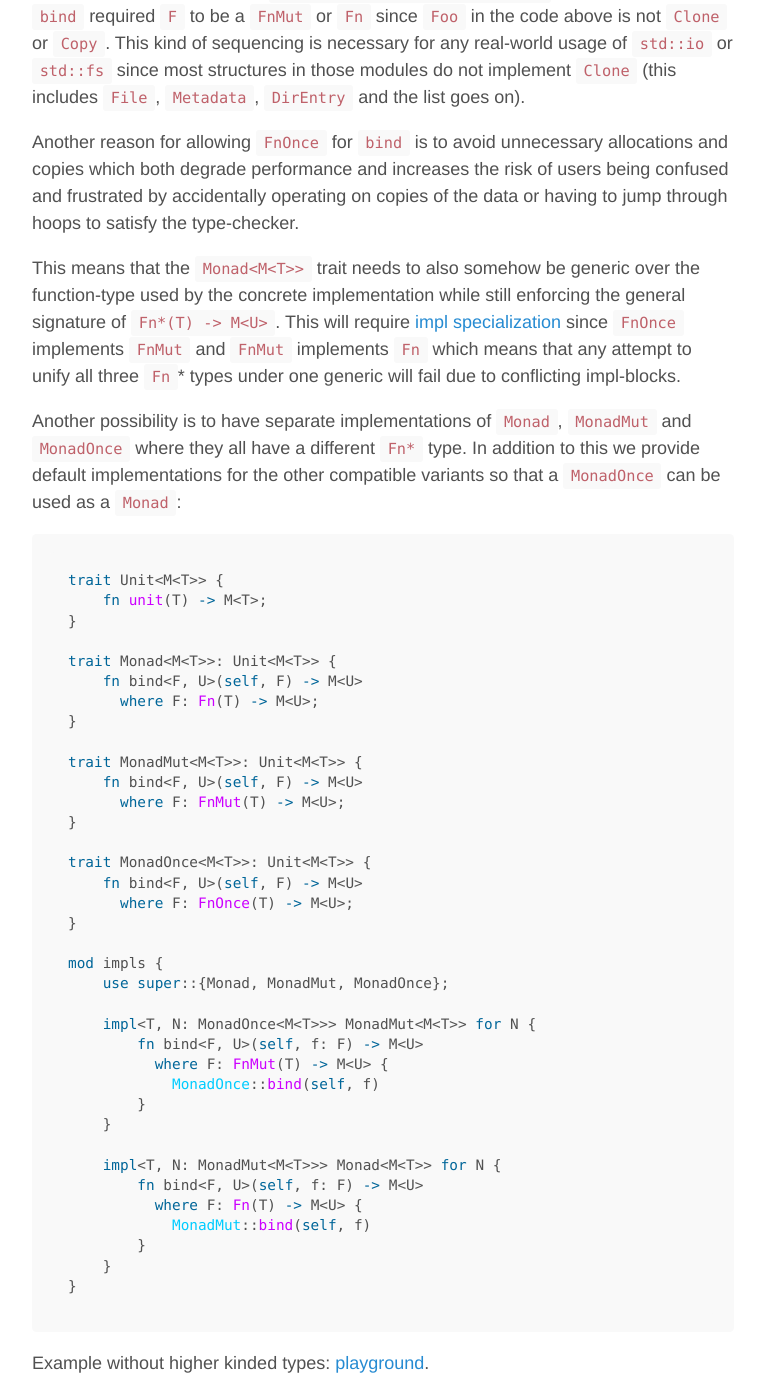
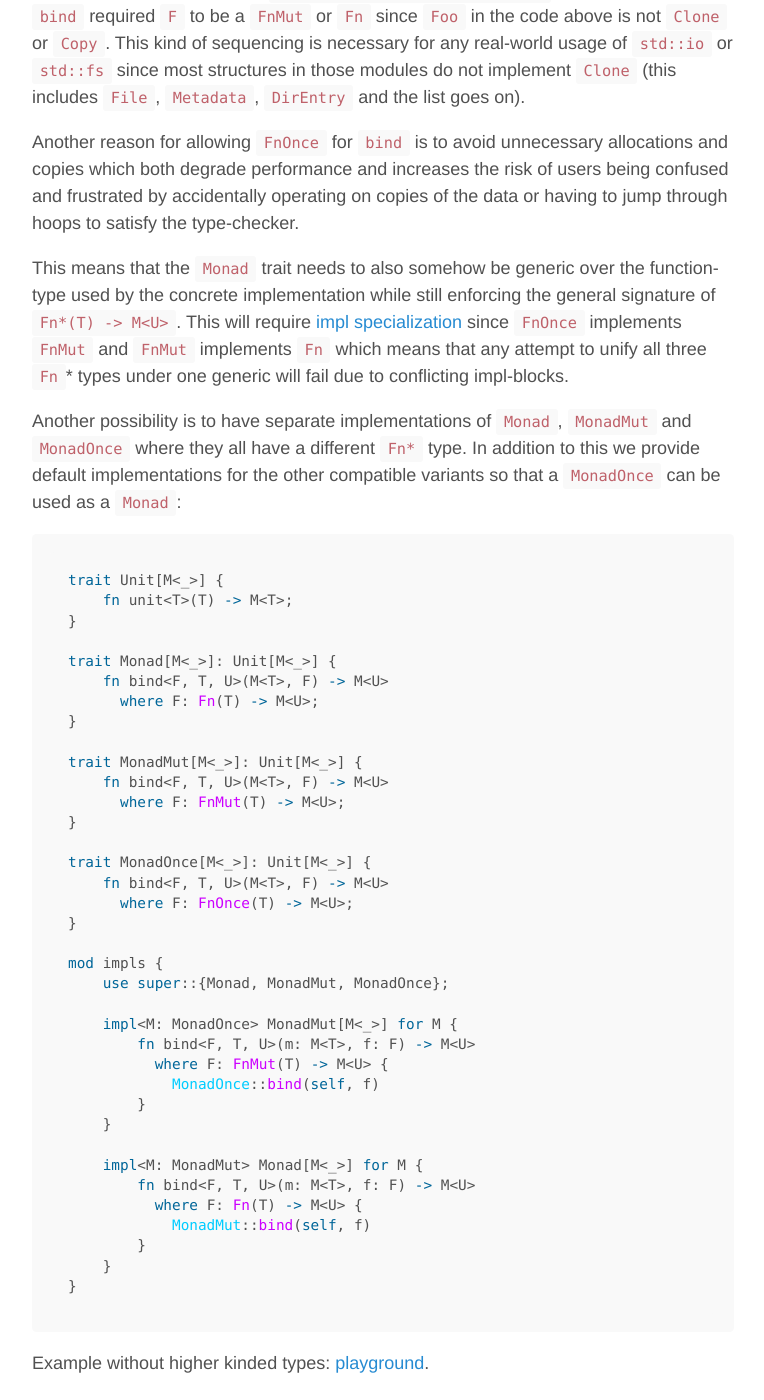
Before and after one commit to m4rw3r/m4rw3r.github.io, a Jekyll site: the page built from _posts/2015-09-19-rust-and-monad-trait.md, in a window 1280 px wide and 1400 px high, scrolled down 2838 px. Shown: the whole window, without its empty margins (257-1021 px from the left). Built offline with Jekyll 4.4.1, drawn with Linux system fonts in a browser that asks for light colours; Markdown is read by kramdown in place of the engine named in the settings; comment, search, counter and statistics services are not loaded; some of the changed text lies outside the part shown.

Commit message:
Changed syntax for HKT and moved the generic T for Monad to bind

````diff
--- a/_posts/2015-09-19-rust-and-monad-trait.md
+++ b/_posts/2015-09-19-rust-and-monad-trait.md
@@ -19,25 +19,25 @@ proper feature or syntax in a programming language &mdash; but it is more of an
 what would be needed to properly implement a generic ``Monad`` trait. Hopefully this article can
 serve as some kind of start for a discussion about a real RFC.
 
-# Simple ``Monad<M<T>>`` definition
+# Simple ``Monad`` definition
 
-This is a definiton of ``Monad<M<T>>`` which is similar to the definition Scala uses, with the
+This is a definiton of ``Monad`` which is similar to the definition Scala uses, with the
 difference that the ``Applicative`` trait is not involved:
 
 ```rust
-trait Monad<M<T>> {
-    fn bind<F, U>(self, F) -> M<U>
+trait Monad[M<_>] {
+    fn bind<F, T, U>(M<T>, F) -> M<U>
       where F: FnOnce(T) -> M<U>;
 
-    fn unit(T) -> M<T>;
+    fn unit<T>(T) -> M<T>;
 }
 ```
 
 This looks pretty neat and works nicely for ``Option<T>``:
 
 ```rust
-impl<T> Monad<Option<T>> for Option<T> {
-    fn bind<F, U>(self, f: F) -> Option<U>
+impl Monad[Option<_>] for Option {
+    fn bind<F, T, U>(m: Option<T>, f: F) -> Option<U>
       where F: FnOnce(T) -> Option<U> {
         match m {
             Some(t) => f(t),
@@ -45,22 +45,22 @@ impl<T> Monad<Option<T>> for Option<T> {
         }
     }
 
-    fn unit(t: T) -> Option<T> {
+    fn unit<T>(t: T) -> Option<T> {
         Some(t)
     }
 }
 ```
 
 Though once we try to apply this on ``Result<T, E>`` we run into a problem: what do we do with
-``E``?  ``impl<T, E> Monad<Result<T>> for Result<T, E>``? That will not work since ``Monad<M<T>>``
+``E``?  ``impl<T, E> Monad<Result<T>> for Result<T, E>``? That will not work since ``Monad``
 expects a type with only one type-parameter and ``Result`` has two. That leaves us with two
 options, either denote the higher kinded parameter with a separate syntax, or allow for partial
 application of type-constructors:
 
 ```rust
-impl<T, E> Monad<R<T>> for R<T>
+impl<E> Monad[R<_>] for R
   where R<O> = Result<O, E> {
-    fn bind<F, U>(self, f: F) -> R<U>
+    fn bind<F, T, U>(m: R<T>, f: F) -> R<U>
       where F: FnOnce(T) -> R<U> {
         match m {
           Ok(t)  => f(t),
@@ -68,25 +68,25 @@ impl<T, E> Monad<R<T>> for R<T>
         }
     }
 
-    fn unit(t: T) -> R<T> {
+    fn unit<T>(t: T) -> R<T> {
         Ok(t)
     }
 }
 ```
 
 The purpose of the syntax above would be to create a type alias ``R<O>`` as ``Result<O, E>`` for
-any fixed ``E``, this would allow us to define ``Monad<M<T>>`` on ``R<O>`` since it only requires a
+any fixed ``E``, this would allow us to define ``Monad`` on ``R<O>`` since it only requires a
 single type-parameter.
 
 ## ``Fn``, ``FnMut`` vs ``FnOnce``
 
-Another problematic issue with ``Monad<M<T>>`` is the type of the function ``F`` passed to ``bind``;
+Another problematic issue with ``Monad`` is the type of the function ``F`` passed to ``bind``;
 it will require either ``Fn``, ``FnMut`` or ``FnOnce`` depending on how it is used. Some monads,
 like ``Option<T>``, ``Result<T, E>`` and my own ``Parser`` monad are happily accepting ``FnOnce``
 which is the most permissive generic for the user of ``bind`` since they are allowed to do
 almost anything inside of ``F``.
 
-On the other hand, implementing ``Monad<M<T>>`` for ``Iterator<Item=T>`` requires an ``FnMut`` bound
+On the other hand, implementing ``Monad`` for ``Iterator<Item=T>`` requires an ``FnMut`` bound
 on ``F``, since ``F`` will be executed once for each item in the iterator and that disqualifies
 ``FnOnce``. And for some kind of ``Future<T>`` ``F`` will probably need to be something like
 ``FnOnce + Send + 'static``, and some parallel monad would want ``Fn + Send + 'static``.
@@ -123,7 +123,7 @@ which both degrade performance and increases the risk of users being confused an
 accidentally operating on copies of the data or having to jump through hoops to satisfy the
 type-checker.
 
-This means that the ``Monad<M<T>>`` trait needs to also somehow be generic over the function-type
+This means that the ``Monad`` trait needs to also somehow be generic over the function-type
 used by the concrete implementation while still enforcing the general signature of
 ``Fn*(T) -> M<U>``. This will require [impl specialization]
 since ``FnOnce`` implements ``FnMut`` and ``FnMut`` implements ``Fn`` which means that any attempt
@@ -134,37 +134,37 @@ Another possibility is to have separate implementations of ``Monad``, ``MonadMut
 implementations for the other compatible variants so that a ``MonadOnce`` can be used as a ``Monad``:
 
 ```rust
-trait Unit<M<T>> {
-    fn unit(T) -> M<T>;
+trait Unit[M<_>] {
+    fn unit<T>(T) -> M<T>;
 }
 
-trait Monad<M<T>>: Unit<M<T>> {
-    fn bind<F, U>(self, F) -> M<U>
+trait Monad[M<_>]: Unit[M<_>] {
+    fn bind<F, T, U>(M<T>, F) -> M<U>
       where F: Fn(T) -> M<U>;
 }
 
-trait MonadMut<M<T>>: Unit<M<T>> {
-    fn bind<F, U>(self, F) -> M<U>
+trait MonadMut[M<_>]: Unit[M<_>] {
+    fn bind<F, T, U>(M<T>, F) -> M<U>
       where F: FnMut(T) -> M<U>;
 }
 
-trait MonadOnce<M<T>>: Unit<M<T>> {
-    fn bind<F, U>(self, F) -> M<U>
+trait MonadOnce[M<_>]: Unit[M<_>] {
+    fn bind<F, T, U>(M<T>, F) -> M<U>
       where F: FnOnce(T) -> M<U>;
 }
 
 mod impls {
     use super::{Monad, MonadMut, MonadOnce};
 
-    impl<T, N: MonadOnce<M<T>>> MonadMut<M<T>> for N {
-        fn bind<F, U>(self, f: F) -> M<U>
+    impl<M: MonadOnce> MonadMut[M<_>] for M {
+        fn bind<F, T, U>(m: M<T>, f: F) -> M<U>
           where F: FnMut(T) -> M<U> {
             MonadOnce::bind(self, f)
         }
     }
 
-    impl<T, N: MonadMut<M<T>>> Monad<M<T>> for N {
-        fn bind<F, U>(self, f: F) -> M<U>
+    impl<M: MonadMut> Monad[M<_>] for M {
+        fn bind<F, T, U>(m: M<T>, f: F) -> M<U>
           where F: Fn(T) -> M<U> {
             MonadMut::bind(self, f)
         }
@@ -204,9 +204,9 @@ Here I assume that we can use ``impl Trait`` to denote that it is some concrete
 normal generic, or otherwise be able to use an associated type in HKT):
 
 ```rust
-impl<T> Monad<impl I<T>> for impl I<T>
+impl<I> Monad[impl I<_>] for impl I
   where I<X> = Iterator<Item=X> {
-    fn bind<U>(self, f: F) -> impl I<U>
+    fn bind<F, T, U>(m: impl I<T>, f: F) -> impl I<U>
       where F: FnMut(T) -> impl I<U> {
         // Create new iterator wrapping self and F yielding items from
         // the iterator f(self.next()). Essentially flat_map but
@@ -249,63 +249,64 @@ Lifetimes which are a part of the monad can be moved out by using partial applic
 type-constructors and treating the lifetime as just another type parameter:
 
 ```rust
-impl<'a, T> Monad<M<T>> for M<T>
+impl<'a, M> Monad[M<_>] for M
   where M<X> = MyType<'a, X> {
-    fn bind<U>(self, f: F) -> M<U>
+    fn bind<F, T, U>(m: M<T>, f: F) -> M<U>
       where F: FnOnce(T) -> M<U> { ... }
 
-    fn unit(t: T) -> M<T> { ... }
+    fn unit<T>(t: T) -> M<T> { ... }
 }
 ```
 
-On the other hand, a monad which is lazy (eg. the ``Iterator`` monad) will require ``Self`` and
+On the other hand, a monad which is lazy (eg. the ``Iterator`` monad) will require ``m`` and
 ``F`` to have the same lifetime as the returned <code>M<&#85;></code> (It will also require the same
 ``impl Trait`` or similar feature to allow different concrete types):
 
 ```rust
-impl<T> Monad<I<T>> for impl I<T>
+impl<I, M> Monad[impl I<_>] for impl I
   where I<X> = Iterator<Item=X> {
-    fn bind<'a, U>(self, f: F) -> impl I<U> + 'a
-      where Self: 'a,
-            F:    FnMut(T) -> impl I<U> + 'a {
-        BindIter { source: self, fun: f, current: UnitIter(None) }
+    fn bind<'a, S, F, T, U>(m: S, f: F) -> impl I<U> + 'a
+      where S: I<T> + 'a,
+            F: FnMut(T) -> impl I<U> + 'a {
+        BindIter { source: m, fun: f, current: UnitIter(None) }
     }
 
-    fn unit(t: T) -> I<T> {
+    fn unit<T>(t: T) -> impl I<T> {
         UnitIter(Some(t))
     }
 }
 ```
 
-Note the ``'a`` constraint on ``Self``, ``F`` and the return of ``bind``. This is necessary
+Note the ``'a`` constraint on ``S``, ``F`` and the return of ``bind``. This is necessary
 because lifetime elision will restrict the lifetimes specified on ``bind`` to be (using
 ``+ 'lifetime`` to detail the restriction)
-<code>fn bind(self + 'a, f: F + 'b) -> I<&#85;> + 'a where F: FnMut(T + 'c) -> I<&#85;> + 'c</code> and ``'c``
+<code>fn bind(m + 'a, f: F + 'b) -> I<&#85;> + 'a where F: FnMut(T + 'c) -> I<&#85;> + 'c</code> and ``'c``
 shorter than ``'b`` which is shorter than ``'a``. So either ``F`` (elide all lifetimes) or
-``Self`` (when ``'a`` is added to ``F`` and the return of ``bind``) will not live long enough
+``S`` (when ``'a`` is added to ``F`` and the return of ``bind``) will not live long enough
 without these extra annotations.
 
-The ``Option``, ``Result`` &mdash; and other types which do not need ``F`` and/or ``Self`` to live as
+The ``Option``, ``Result`` &mdash; and other types which do not need ``F`` and/or ``S`` to live as
 long as the return from ``bind`` &mdash; will not use this constraint at all.
 
-This means that ``Monad<M<T>>`` not only needs to be generic over the type it is implemented on
+This means that ``Monad[M<_>]`` not only needs to be generic over the type it is implemented on
 and the ``Fn*`` type it uses, it also needs to be generic over the lifetimes in the signature
 of ``bind``. Another way to accomplish this would be to let traits be used as associated types,
 then the desired function-trait can be used as an associated type by using the ``unboxed_closure``
 feature.
 
-So now we have a ``Monad<M<T>>`` trait which looks more like this:
+So now we have a ``Monad[M<_>]`` trait which looks more like this:
 
 ```rust
 // Need to be separate due to inference issues
-trait Unit<M<T>> {
-    fn unit(T) -> M<T>;
+trait Unit[M<_>] {
+    fn unit<T>(T) -> M<T>;
 }
 
 // Separate trait just for bind since F is intended to be used as a free
-// generic specified by the trait-implementation.
-trait Monad<M<T>, F>: Unit<M<T>> {
-    fn bind<U>(self, F) -> M<U>
+// generic specified by the trait-implementation, and T needs to be available
+// for the Fn* generic
+trait Monad[M<_>]<T, F>: Unit[M<_>] {
+    fn bind<U>(M<T>, F) -> M<U>
       // Let's assume we can use the trait Func and its associated types
       // Input and Output to enforce a function-signature
       where F: Func,
@@ -315,25 +316,25 @@ trait Monad<M<T>, F>: Unit<M<T>> {
 ```
 
 This enables us to add lifetimes to ``F``, and with the help of ``impl Trait`` in type-position
-we can also add the same lifetime to ``Self`` and the return of ``bind``. It is a bit cumbersome,
+we can also add the same lifetime to ``m`` and the return of ``bind``. It is a bit cumbersome,
 but looks promising:
 
 ```rust
 // Option monad
-impl<T> Unit<Option<T>> for Option<T> {
-    fn unit(t: T) -> Option<T> { Some(t) }
+impl Unit[Option<_>] for Option {
+    fn unit<T>(t: T) -> Option<T> { Some(t) }
 }
 
-impl<T, F> Monad<Option<T>, F> for Option<T>
+impl<T, F> Monad[Option<_>]<T, F> for Option
   // We leave out the return type definition to bind using the feature
   // unboxed_closure to be able to use the <> notation. If we are not
   // allowed to use this feature we also need to move U to the Monad trait
   where F: FnMut<(T,)> {
-    fn bind<U>(self, f: F) -> Option<U>
+    fn bind<U>(m: Option<T>, f: F) -> Option<U>
       where F: Func,
             F::Input  = (T,),
             F::Output = Option<U> {
-        match self {
+        match m {
             Some(t) => f(t),
             None    => None,
         }
@@ -341,18 +342,18 @@ impl<T, F> Monad<Option<T>, F> for Option<T>
 }
 
 // Iterator monad
-impl<T> Unit<I<T>> for impl I<T>
+impl Unit[I<_>] for impl I
   where I<X> = Iterator<Item=X> {
-    fn unit(T) -> impl I<T> { ... }
+    fn unit<T>(T) -> impl I<T> { ... }
 }
 
-impl<'a, T, F> Monad<impl I<T>, F> for impl I<T>
+impl<'a, T, F> Monad[impl I<_>]<T, F> for impl I
   // Use the lifetime 'a here to restrict all uses of I<_>
   where I<X> = Iterator<Item=X> + 'a,
         // Here we can add that F needs to live at least as long as
         // the return from bind (and Self):
         F: FnMut<(T,)> + 'a {
-    fn bind<U>(self, f: F) -> impl I<U>
+    fn bind<U>(m: impl I<T>, f: F) -> impl I<U>
       where F: Func,
             F::Input  = (T,),
             F::Output = impl I<U> {
@@ -390,18 +391,18 @@ since that would result in a lot of different, somewhat-incompatible, monad-trai
 
 # Attempting to use the ``Monad`` trait in a generic way
 
-The code above is all ok as long as we do not try to actually be generic over the ``Monad<M<T>>``
+The code above is all ok as long as we do not try to actually be generic over the ``Monad``
 trait and let the compiler infer all the types. Then the ``Monad::bind`` and ``Monad::unit``
 functions work pretty well. But what if we try to define functions generic over ANY ``Monad``?
 
 ```rust
 fn liftM2<M, MT, MU, F, H, T, U>(f: F, m1: MT, m2: MU)
-    -> impl Monad<F::Output, H>
-  where M:  Monad<M<_>, _>,
-        MT: M<T>,
-        MU: M<U>,
-        F:  Fn<(T, U)>,
-        H:  Fn<(U,)> {
+    -> M<F::Output, H>
+  where M:   Monad,
+        MT = M<T>,
+        MU = M<U>,
+        F:   Fn<(T, U)>,
+        H:   Fn<(U,)> {
     Monad::bind(m1, move |x1| Monad::bind(m2, move |x2| Unit::unit(f(x1, x2))))
 }
 ```
````
Also changed, not shown: other parts of _posts/2015-09-19-rust-and-monad-trait.md (+5 -6 lines).
